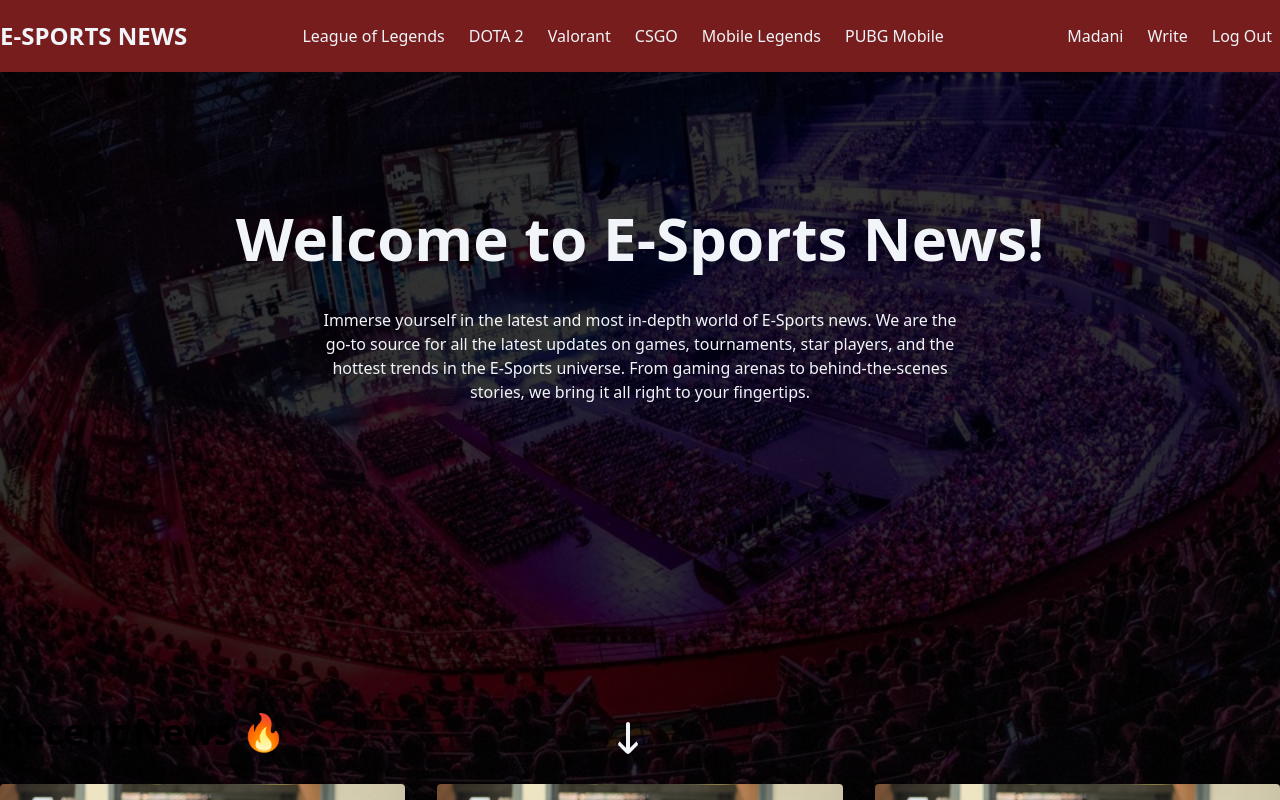
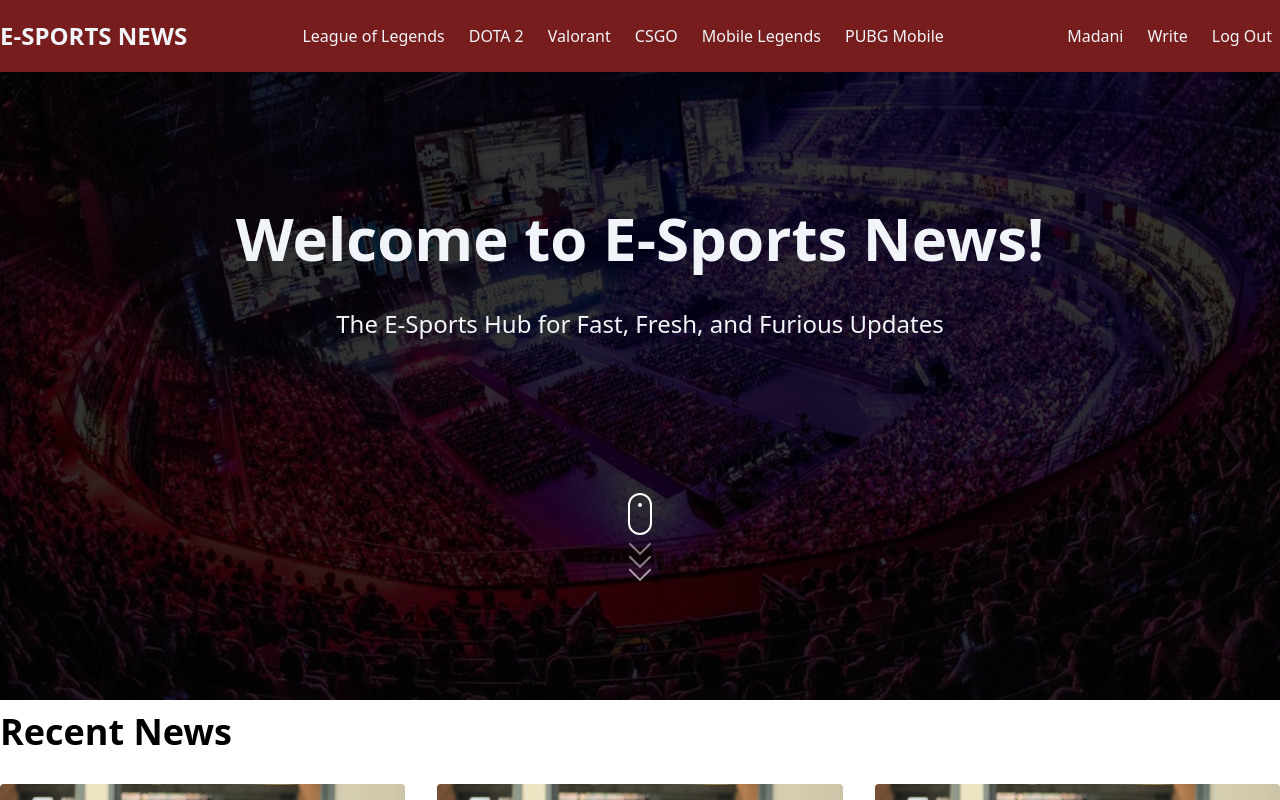
Before and after one commit to faqihmadani/esports-news, a React (Vite) app in the folder front-end/: page / in a window 1280 px wide. Shown: the top 800 px of the page. Built offline with nearby package versions, Linux system fonts and the light colour scheme.

Commit message:
writing page finished, start BE

```diff
--- a/front-end/src/components/Navbar.jsx
+++ b/front-end/src/components/Navbar.jsx
@@ -8,7 +8,9 @@ function Navbar() {
         <nav className='py-5 bg-red-900 w-full fixed z-40'>
             <div className='container mx-auto flex flex-col lg:flex-row justify-between items-center'>
                 <div className='flex justify-between items-center w-full lg:w-auto'>
-                    <h1 className='font-bold text-2xl text-slate-100'>E-SPORTS NEWS</h1>
+                    <Link to={"/"}>
+                        <h1 className='font-bold text-2xl text-slate-100'>E-SPORTS NEWS</h1>
+                    </Link>
                     {!menuIsOpen && <button className=' lg:hidden text-slate-100' onClick={() => setMenuIsOpen(true)}>
                         <svg xmlns="http://www.w3.org/2000/svg" fill="none" viewBox="0 0 24 24" stroke-width="1.5" stroke="currentColor" class="w-6 h-6">
                             <path stroke-linecap="round" stroke-linejoin="round" d="M3.75 6.75h16.5M3.75 12h16.5m-16.5 5.25h16.5" />
--- a/front-end/src/index.css
+++ b/front-end/src/index.css
@@ -2,40 +2,249 @@
 @tailwind components;
 @tailwind utilities;
 
-.down-arrow {
-    position: absolute;
-    top: calc(100vh - 80px);
-    left: calc(50% - 14px);
-    width: 0;
-    height: 30px;
-    border: 2px solid;
-    border-radius: 2px;
-    animation: jumpInfinite 1.5s infinite;
+.mouse_scroll {
+    display: block;
+    margin: 0 auto;
+    width: 24px;
+    height: 100px;
+    margin-top: 125px;
 }
 
-.down-arrow:after {
-    content: " ";
-    position: absolute;
-    top: 12px;
-    left: -8px;
+
+.m_scroll_arrows {
+    display: block;
+    width: 5px;
+    height: 5px;
+    -ms-transform: rotate(45deg);
+    /* IE 9 */
+    -webkit-transform: rotate(45deg);
+    /* Chrome, Safari, Opera */
+    transform: rotate(45deg);
+
+    border-right: 2px solid white;
+    border-bottom: 2px solid white;
+    margin: 0 0 3px 4px;
+
     width: 16px;
     height: 16px;
-    border-bottom: 4px solid;
-    border-right: 4px solid;
-    border-radius: 4px;
-    transform: rotateZ(45deg);
 }
 
-@keyframes jumpInfinite {
+
+.unu {
+    margin-top: 1px;
+}
+
+.unu,
+.doi,
+.trei {
+    -webkit-animation: mouse-scroll 1s infinite;
+    -moz-animation: mouse-scroll 1s infinite;
+    animation: mouse-scroll 1s infinite;
+
+}
+
+.unu {
+    -webkit-animation-delay: .1s;
+    -moz-animation-delay: .1s;
+    -webkit-animation-direction: alternate;
+
+    animation-direction: alternate;
+    animation-delay: alternate;
+}
+
+.doi {
+    -webkit-animation-delay: .2s;
+    -moz-animation-delay: .2s;
+    -webkit-animation-direction: alternate;
+
+    animation-delay: .2s;
+    animation-direction: alternate;
+
+    margin-top: -6px;
+}
+
+.trei {
+    -webkit-animation-delay: .3s;
+    -moz-animation-delay: .3s;
+    -webkit-animation-direction: alternate;
+
+    animation-delay: .3s;
+    animation-direction: alternate;
+
+
+    margin-top: -6px;
+}
+
+.mouse {
+    height: 42px;
+    width: 24px;
+    border-radius: 14px;
+    transform: none;
+    border: 2px solid white;
+    top: 170px;
+}
+
+.wheel {
+    height: 5px;
+    width: 2px;
+    display: block;
+    margin: 5px auto;
+    background: white;
+    position: relative;
+
+    height: 4px;
+    width: 4px;
+    border: 2px solid #fff;
+    -webkit-border-radius: 8px;
+    border-radius: 8px;
+}
+
+.wheel {
+    -webkit-animation: mouse-wheel 0.6s linear infinite;
+    -moz-animation: mouse-wheel 0.6s linear infinite;
+    animation: mouse-wheel 0.6s linear infinite;
+}
+
+@-webkit-keyframes mouse-wheel {
     0% {
-        margin-top: 0;
+        opacity: 1;
+        -webkit-transform: translateY(0);
+        -ms-transform: translateY(0);
+        transform: translateY(0);
+    }
+
+    100% {
+        opacity: 0;
+        -webkit-transform: translateY(6px);
+        -ms-transform: translateY(6px);
+        transform: translateY(6px);
+    }
+}
+
+@-moz-keyframes mouse-wheel {
+    0% {
+        top: 1px;
+    }
+
+    25% {
+        top: 2px;
     }
 
     50% {
-        margin-top: 20px;
+        top: 3px;
+    }
+
+    75% {
+        top: 2px;
     }
 
     100% {
-        margin-top: 0;
+        top: 1px;
     }
 }
+
+@-o-keyframes mouse-wheel {
+
+    0% {
+        top: 1px;
+    }
+
+    25% {
+        top: 2px;
+    }
+
+    50% {
+        top: 3px;
+    }
+
+    75% {
+        top: 2px;
+    }
+
+    100% {
+        top: 1px;
+    }
+}
+
+@keyframes mouse-wheel {
+
+    0% {
+        top: 1px;
+    }
+
+    25% {
+        top: 2px;
+    }
+
+    50% {
+        top: 3px;
+    }
+
+    75% {
+        top: 2px;
+    }
+
+    100% {
+        top: 1px;
+    }
+}
+
+@-webkit-keyframes mouse-scroll {
+
+    0% {
+        opacity: 0;
+    }
+
+    50% {
+        opacity: .5;
+    }
+
+    100% {
+        opacity: 1;
+    }
+}
+
+@-moz-keyframes mouse-scroll {
+
+    0% {
+        opacity: 0;
+    }
+
+    50% {
+        opacity: .5;
+    }
+
+    100% {
+        opacity: 1;
+    }
+}
+
+@-o-keyframes mouse-scroll {
+
+    0% {
+        opacity: 0;
+    }
+
+    50% {
+        opacity: .5;
+    }
+
+    100% {
+        opacity: 1;
+    }
+}
+
+@keyframes mouse-scroll {
+
+    0% {
+        opacity: 0;
+    }
+
+    50% {
+        opacity: .5;
+    }
+
+    100% {
+        opacity: 1;
+    }
+}
--- a/front-end/src/pages/Home.jsx
+++ b/front-end/src/pages/Home.jsx
@@ -32,16 +32,27 @@ const Home = () => {
 
     return (
         <>
-            <img className='absolute -z-10 h-screen w-screen object-cover' src="./esports.jpg" alt="esports" />
-            <div className='absolute -z-10 h-screen w-full  bg-black bg-opacity-80' ></div>
+            <img className='absolute -z-10 h-screen w-screen object-cover max-h-[700px]' src="./esports.jpg" alt="esports" />
+            <div className='absolute -z-10 h-screen w-full  bg-black bg-opacity-80 max-h-[700px]' ></div>
             <div className='pt-24 md:pt-28'>
                 <div className='container mx-auto'>
-                    <div className='h-[600px] text-slate-100 flex flex-col items-center text-center'>
+                    <div className='h-[600px] text-slate-100 flex flex-col items-center text-center relative'>
                         <h1 className='text-5xl sm:text-6xl font-bold mt-16 sm:mt-20 md:mt-24'>Welcome to E-Sports News!</h1>
-                        <p className='mt-10 w-11/12 sm:w-9/12 md:w-1/2'>Immerse yourself in the latest and most in-depth world of E-Sports news. We are the go-to source for all the latest updates on games, tournaments, star players, and the hottest trends in the E-Sports universe. From gaming arenas to behind-the-scenes stories, we bring it all right to your fingertips.</p>
-                        <div className="down-arrow"></div>
+                        <p className='mt-10 text-xl md:text-2xl w-11/12 sm:w-9/12 md:w-1/2'>The E-Sports Hub for Fast, Fresh, and Furious Updates</p>
+                        <div className='absolute top-52 md:top-64 w-full h-20'>
+                            <div class="mouse_scroll">
+                                <div class="mouse">
+                                    <div class="wheel"></div>
+                                </div>
+                                <div>
+                                    <span class="m_scroll_arrows unu"></span>
+                                    <span class="m_scroll_arrows doi"></span>
+                                    <span class="m_scroll_arrows trei"></span>
+                                </div>
+                            </div>
+                        </div>
                     </div>
-                    <h1 className='text-4xl font-bold mb-8'>Recent News 🔥</h1>
+                    <h1 className='text-4xl font-bold mb-8'>Recent News</h1>
                     <div className='grid gap-x-10 gap-y-10 sm:gap-y-14 sm:gap-x-8 grid-cols-1 sm:grid-cols-2 md:grid-cols-3 pb-40'>
                         {
                             posts.map((post) => (
```
Also changed, not shown: front-end/src/pages/Write.jsx (+51 -19 lines).
